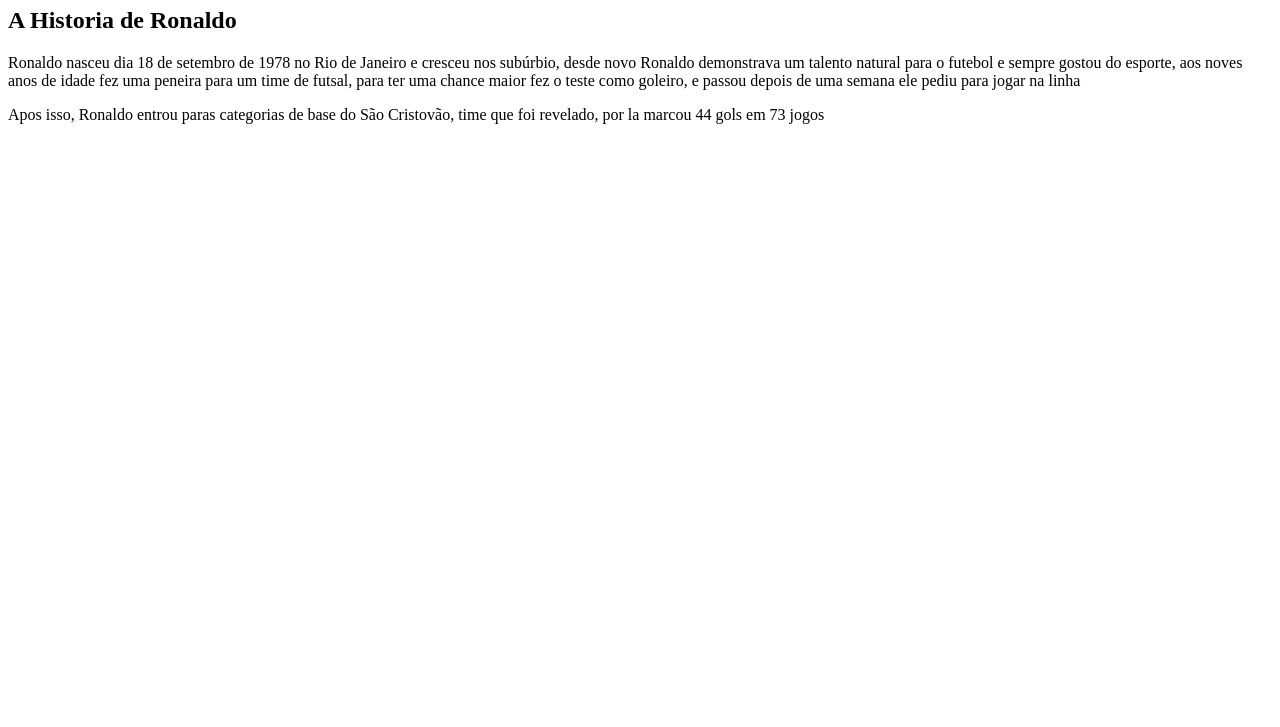
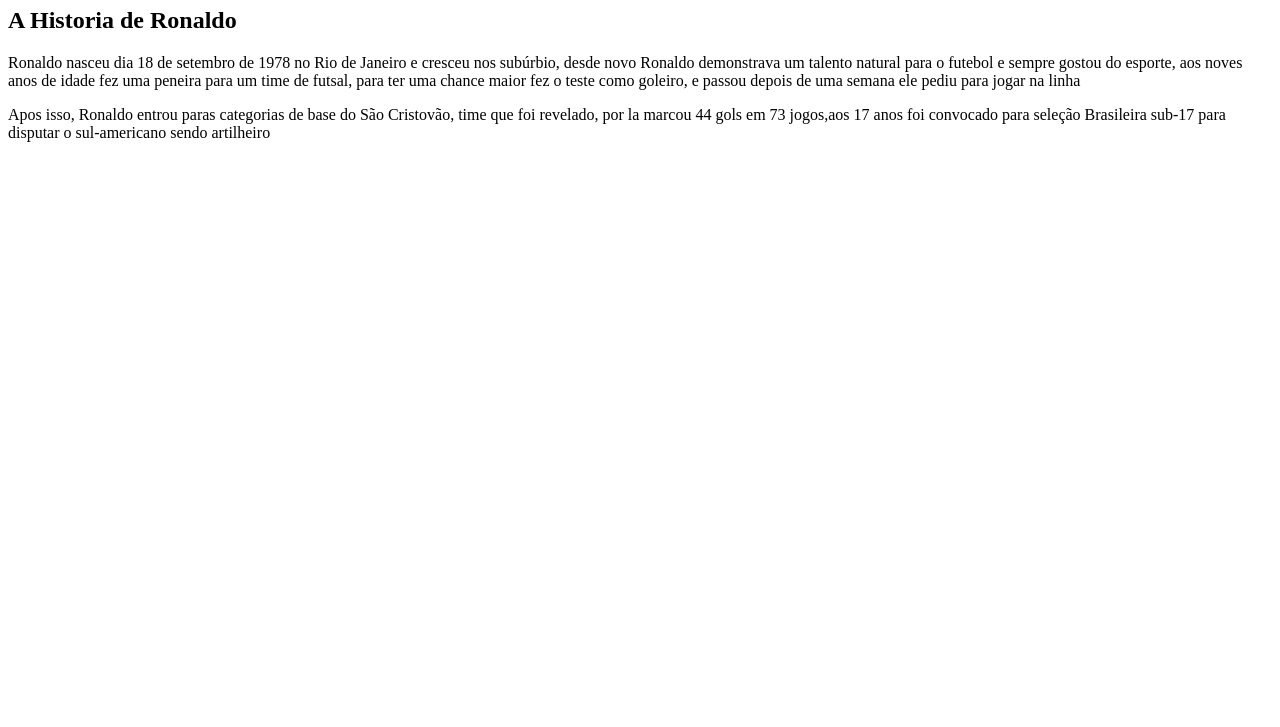
Before and after one commit to vinicius-Oliveira-dias/meuBlog1c, a plain HTML site: page index.html in a window 1280 px wide. Shown: the part 73-800 px from the top of the page. Drawn offline with Linux system fonts and the light colour scheme.

Commit message:
Criação do Conteúdo

```diff
--- a/index.html
+++ b/index.html
@@ -14,7 +14,9 @@
         demonstrava um talento natural para o futebol e sempre gostou do esporte, aos noves anos de idade fez uma
         peneira para um time de futsal, para ter uma chance maior fez o teste como goleiro, e passou depois de uma
         semana ele pediu para jogar na linha</p>
-        <p>Apos isso, Ronaldo entrou paras categorias de base do São Cristovão, time que foi revelado, por la marcou 44 gols em 73 jogos</p>
+    <p>Apos isso, Ronaldo entrou paras categorias de base do São Cristovão, time que foi revelado, por la marcou 44 gols
+        em 73 jogos,aos 17 anos foi convocado para seleção Brasileira sub-17 para disputar o sul-americano sendo
+        artilheiro</p>
 </body>
 
 </html>
```
